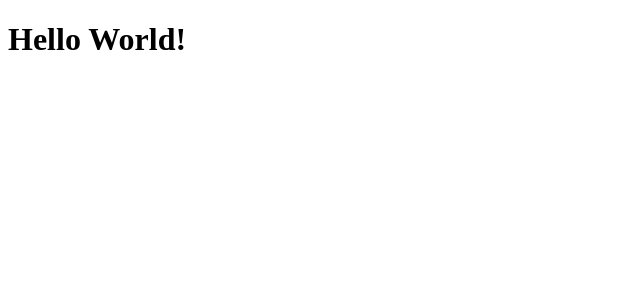
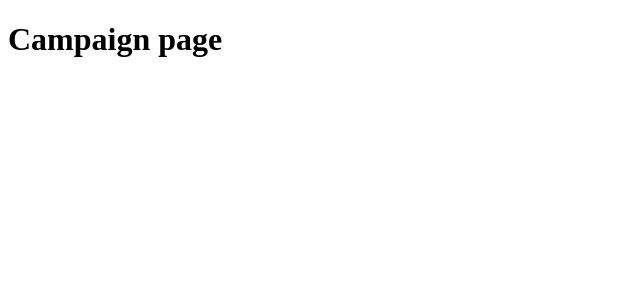
Before and after one commit to Adkhambek/warm-up-task, a React (Vite) app in the folder client/: page /campaign in a window 1280 px wide. Shown: the top 300 px of the page, without its empty margins (0-640 px from the left). Built offline with nearby package versions, Linux system fonts and the light colour scheme.

Commit message:
feat: add pages

```diff
--- a/client/package.json
+++ b/client/package.json
@@ -11,7 +11,8 @@
   },
   "dependencies": {
     "react": "^18.2.0",
-    "react-dom": "^18.2.0"
+    "react-dom": "^18.2.0",
+    "react-router-dom": "^6.14.2"
   },
   "devDependencies": {
     "@types/react": "^18.2.14",
--- a/client/src/App.jsx
+++ b/client/src/App.jsx
@@ -1,5 +1,18 @@
+import { BrowserRouter, Routes, Route } from "react-router-dom";
+import Campaign from "./pages/Campaign";
+import Homepage from "./pages/Homepage";
+import PageNotFound from "./pages/PageNotFound";
+
 function App() {
-  return <h1>Hello World!</h1>;
+  return (
+    <BrowserRouter>
+      <Routes>
+        <Route path="/" element={<Homepage />} />
+        <Route path="campaign" element={<Campaign />} />
+        <Route path="*" element={<PageNotFound />} />
+      </Routes>
+    </BrowserRouter>
+  );
 }
 
 export default App;
--- /dev/null
+++ b/client/src/pages/Campaign.jsx
@@ -0,0 +1,5 @@
+function Campaign() {
+  return <h1>Campaign page</h1>;
+}
+
+export default Campaign;
--- /dev/null
+++ b/client/src/pages/Homepage.jsx
@@ -0,0 +1,5 @@
+function Homepage() {
+  return <h1>Home page</h1>;
+}
+
+export default Homepage;
--- /dev/null
+++ b/client/src/pages/PageNotFound.jsx
@@ -0,0 +1,5 @@
+function PageNotFound() {
+  return <h1>Page not Found</h1>;
+}
+
+export default PageNotFound;
```
Also changed, not shown: 1 other file (tests, documents, lock files or other folders).
